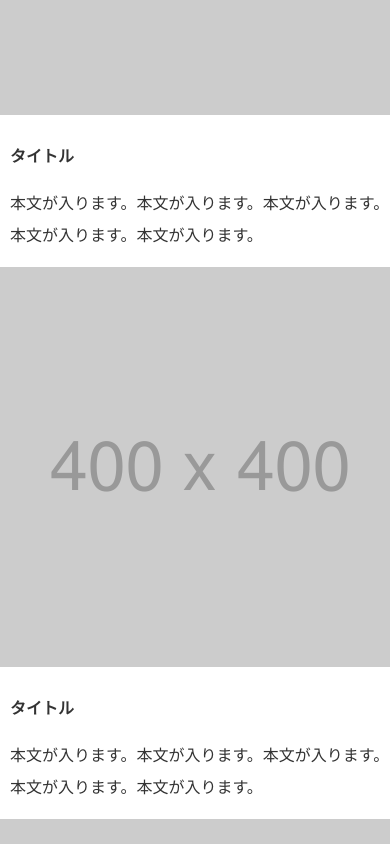
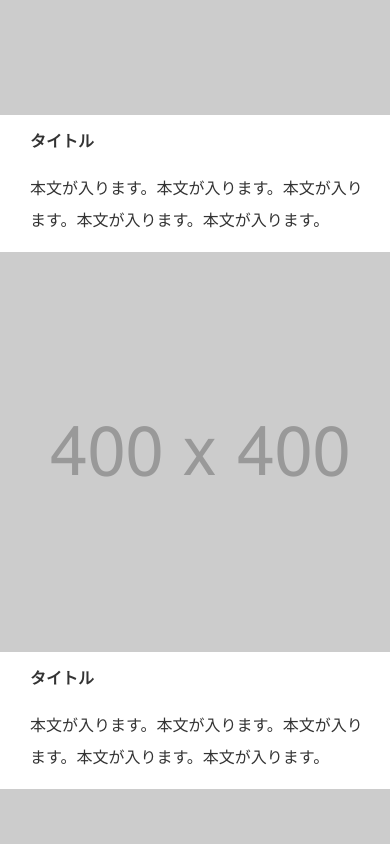
Before and after one commit to Sido-A/note, a plain HTML site: page index.html in a window 390 px wide. Shown: the part 1820-2664 px from the top of the page. Drawn offline with Linux system fonts and the light colour scheme.

Commit message:
Update stylesheet.css

```diff
--- a/css/stylesheet.css
+++ b/css/stylesheet.css
@@ -507,8 +507,12 @@ section {
     object-fit: cover;
 }
 
-.detail h4, .detail p {
-    margin: 15px 10px;
+.detail h4{
+    margin: 0 30px;
+}
+
+.detail p  {
+    margin: 15px 30px;
 }
 
 .newsView dl{
```
